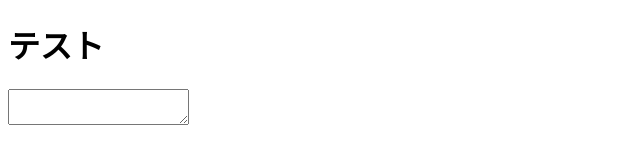
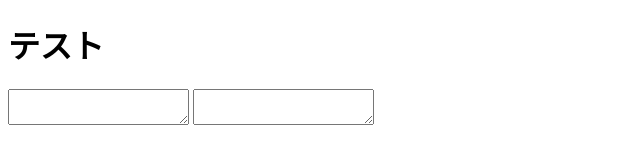
Before and after one commit to ponponumi/textarea_auto_height_adjust, a website built with Vite: page index.html in a window 1280 px wide. Shown: the whole page, without its empty margins (0-640 px from the left). Built offline with nearby package versions, Linux system fonts and the light colour scheme.

Commit message:
textareaを追加

```diff
--- a/index.html
+++ b/index.html
@@ -11,6 +11,7 @@
     <form action="javascript:alert('送信できません')">
         <div>
             <textarea name="message" id="message"></textarea>
+            <textarea name="message2" id="message2"></textarea>
         </div>
     </form>
 </body>
```
